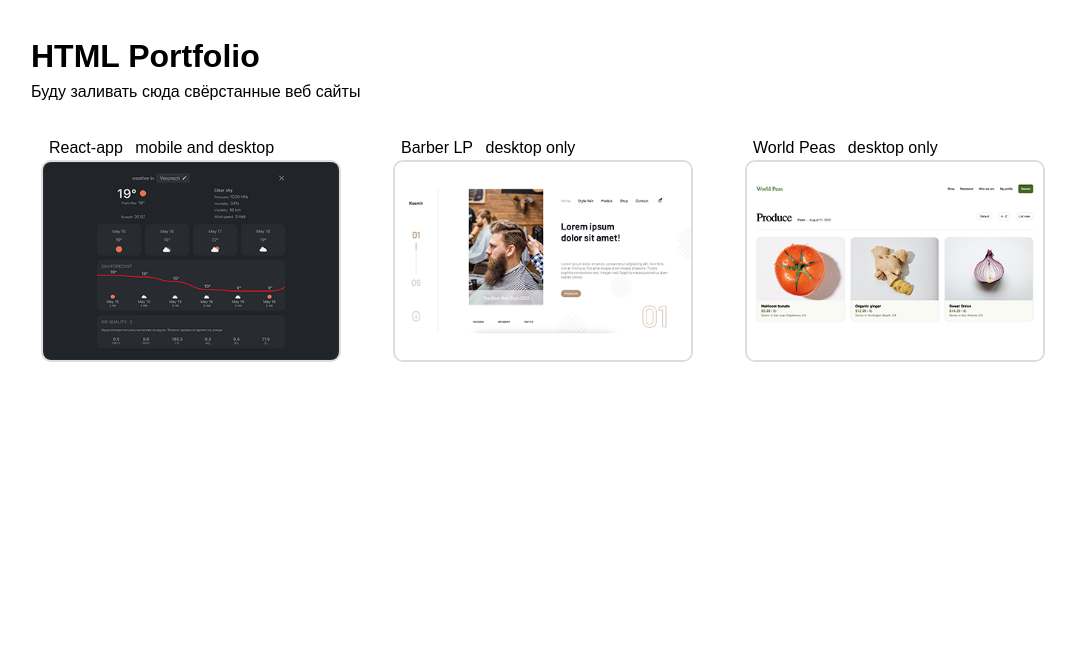
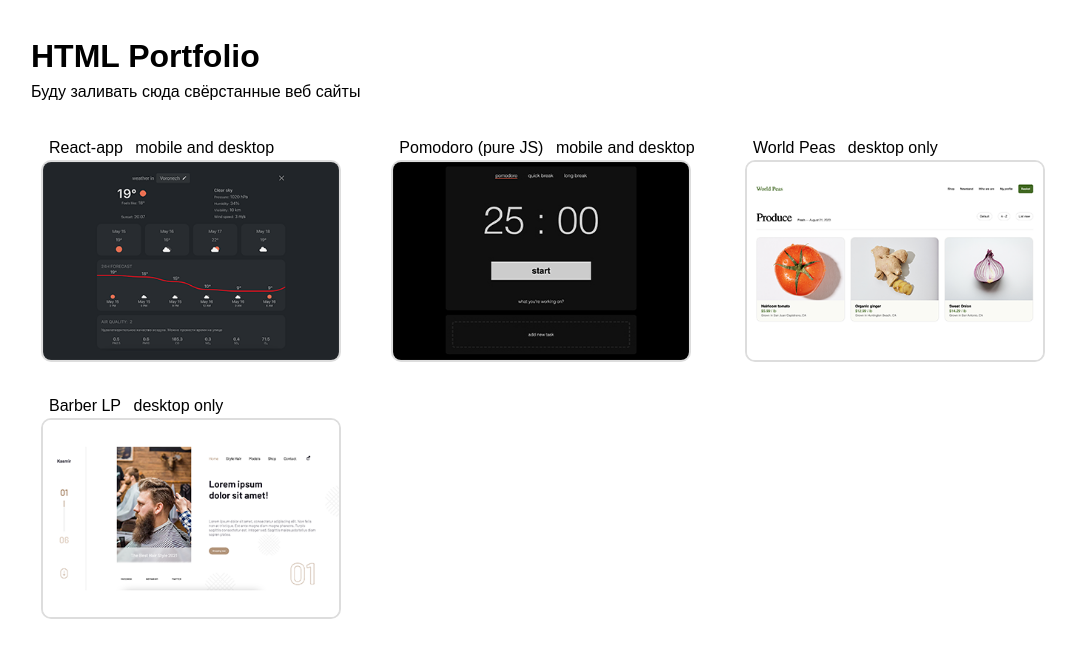
Before and after one commit to antoshagagarinISavailable/HTMLportfolio, a website: page index.html in a window 1280 px wide. Shown: the whole page, without its empty margins (97-1173 px from the left). Drawn offline with Linux system fonts and the light colour scheme.

Commit message:
Pomodoro has been added

```diff
--- a/index.html
+++ b/index.html
@@ -33,15 +33,20 @@
         </div>
         <div class="links__item">
           <span>
-            <a href="./barberLP/index.html" target="_blank">Barber LP</a>
-            desktop only
+            <a
+              href="https://antoshagagarinisavailable.github.io/pomodoro/"
+              target="_blank"
+              >Pomodoro (pure JS)
+            </a>
+            mobile and desktop
           </span>
           <img
-            src="./img/barberScreen.png"
-            alt="barbershop website screenshot"
+            src="./img/pomodoroAppScreen.jpg"
+            alt="Pomodoro-app website screenshot"
             width="300"
           />
         </div>
+
         <div class="links__item">
           <span>
             <a href="./WorldPeas/index.html" target="_blank">World Peas </a>
@@ -54,6 +59,17 @@
             width="300"
           />
         </div>
+        <div class="links__item">
+          <span>
+            <a href="./barberLP/index.html" target="_blank">Barber LP</a>
+            desktop only
+          </span>
+          <img
+            src="./img/barberScreen.png"
+            alt="barbershop website screenshot"
+            width="300"
+          />
+        </div>
       </div>
     </div>
     <script src="./index.js"></script>
```
Also changed, not shown: img/pomodoroAppScreen.jpg (added).
